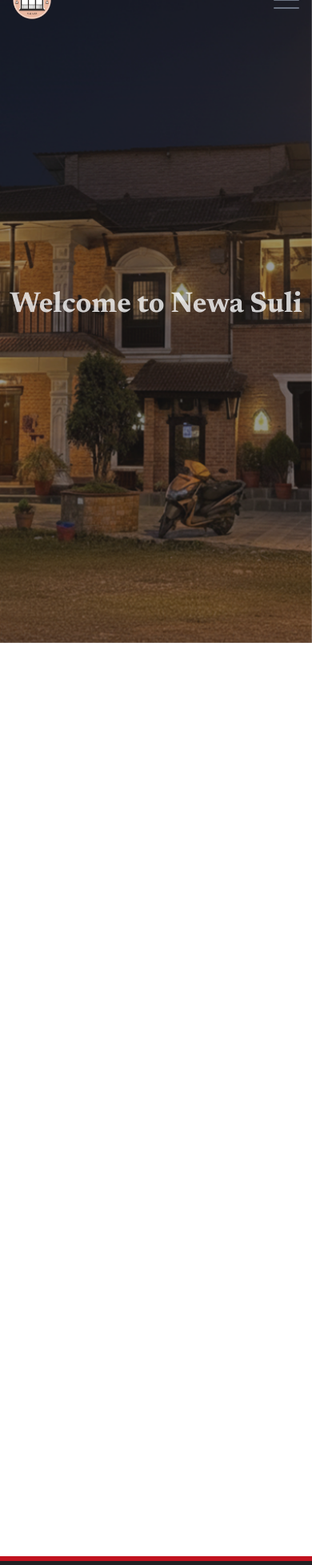
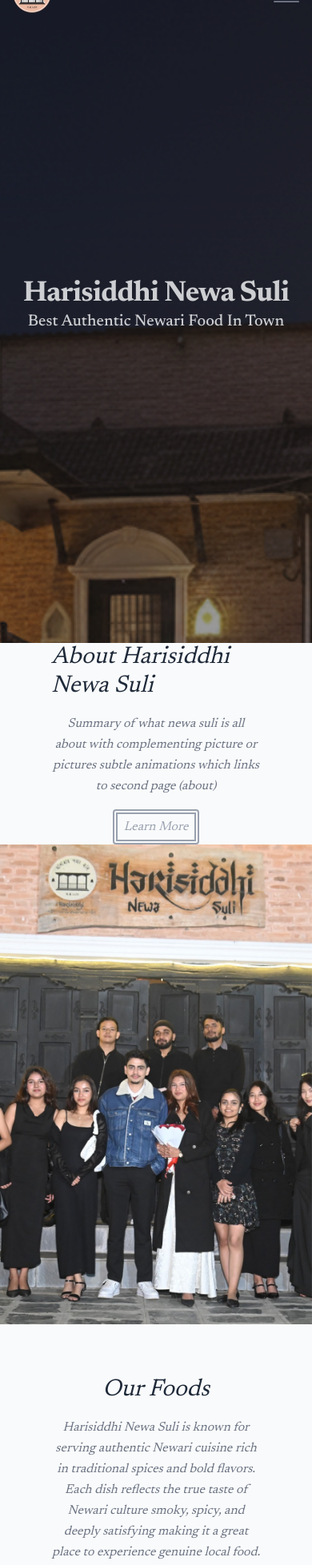
Before and after one commit to newasuli/newasuli-website, a Next.js app: page / in a window 390 px wide. Shown: the part 40-1997 px from the top of the page at 80% size. Built offline with nearby package versions, Linux system fonts and the light colour scheme.

Commit message:
Refactor footer layout, enhance navbar styling, and improve page animations

```diff
--- a/app/globals.css
+++ b/app/globals.css
@@ -5,6 +5,7 @@
   --foreground: #171717;
   --dark: #212123;
   --red: #c1121f;
+  --cream: #ECB9A4;
 }
 
 @theme inline {
@@ -12,6 +13,7 @@
   --color-foreground: var(--foreground);
   --color-dark: var(--dark);
   --color-red: var(--red);
+  --color-cream: var(--cream);
   --font-poppins: var(--font-poppins);
   --font-newsreader: var(--font-newsreader);
 }
@@ -35,7 +37,7 @@
   bottom: -2;
   height: 2px;
   width: 0;
-  background-color:white;
+  background-color:var(--dark);
   transition: all 0.3s ease;
 }
 
--- a/app/page.tsx
+++ b/app/page.tsx
@@ -1,130 +1,236 @@
 "use client";
+import { useRef } from "react";
+import Link from "next/link";
 import Image from "next/image";
 import about from "@/public/images/image1.jpg";
 import food from "@/public/images/image2.jpg";
-import { gsap } from "gsap";
-import { useLayoutEffect, useRef } from "react";
+import { IoIosArrowRoundForward } from "react-icons/io";
+import { FaDiamond } from "react-icons/fa6";
+import { motion, useScroll, useTransform } from "motion/react";
 
-import { ScrollTrigger } from "gsap/ScrollTrigger";
-import { useEffect } from "react";
+const DUMMY_RESTAURANT_REVIEWS = [
+  {
+    name: "Aarav Sharma",
+    comment:
+      "The food was absolutely delicious and full of flavor. The service was quick, and the staff was very friendly. I would definitely visit again.",
+  },
+  {
+    name: "Nisha Karki",
+    comment:
+      "Great ambiance and a cozy environment. The menu had plenty of options, and everything we ordered tasted fresh and well-prepared.",
+  },
+  {
+    name: "Rohan Thapa",
+    comment:
+      "Overall a wonderful experience. The portions were generous, prices were reasonable, and the quality of food exceeded my expectations.",
+  },
+];
 
 export default function Home() {
-     const containerRef = useRef(null);
+  const { scrollYProgress } = useScroll();
+  const scrollYProgressTransformValue = useTransform(
+    scrollYProgress,
+    [0, 1],
+    [1, 2],
+  );
+  const container1Ref = useRef(null);
+  const container2Ref = useRef(null);
+  // useLayoutEffect(() => {
+  //   gsap.registerPlugin(ScrollTrigger);
+  //   const ctx = gsap.context(() => {
+  //     gsap
+  //       .timeline({
+  //         scrollTrigger: {
+  //           trigger: "#heroSection1",
+  //           start: "top 80%",
+  //           end: "bottom -5%",
+  //           toggleActions: "play reverse play reverse",
+  //         },
+  //       })
+  //       .from("#green", { x: -300, opacity: 0, duration: 0.6 })
+  //       .from("#blue", { x: 300, opacity: 0, duration: 0.6 }, "-=0.4");
 
-useLayoutEffect(() => {
-  gsap.registerPlugin(ScrollTrigger);
-const ctx=gsap.context(()=>{
+  //     gsap
+  //       .timeline({
+  //         scrollTrigger: {
+  //           trigger: "#heroSection2",
+  //           start: "top 100%",
+  //           end: "bottom -5%",
+  //           toggleActions: "play reverse play reverse",
+  //         },
+  //       })
+  //       .from("#red", { duration: 0.6, x: -500, opacity: 0 })
+  //       .from("#yellow", { duration: 0.6, x: 500, opacity: 0 }, "-=0.5");
+  //   }, containerRef);
+  //   ScrollTrigger.refresh();
 
-    gsap.timeline({
-        scrollTrigger: {
-            trigger: "#heroSection1",
-            start: "top 80%",
-            end: "bottom -5%",
-            toggleActions: "play reverse play reverse"
-        },
-    })
-        .from("#green", { x: -500, opacity: 0, duration: 0.6 })
-        .from("#blue", { x: 500, opacity: 0, duration: 0.6 }, "-=0.4");
-
-    gsap.timeline({
-        scrollTrigger: {
-            trigger: "#heroSection2",
-            start: "top 100%",
-            end: "bottom -5%",
-            toggleActions: "play reverse play reverse"
-      },
-
-
-    })
-        .from('#red', { duration: 0.6, x: -500, opacity: 0 })
-        .from('#yellow', { duration: 0.6, x: 500, opacity: 0 }, "-=0.5");
-}, containerRef);
-    ScrollTrigger.refresh();
-
-
-    return () => ctx.revert();
-}, []);
-
+  //   return () => ctx.revert();
+  // }, []);
 
   return (
     <>
       <div className="h-full lg:h-screen relative">
         <section className="w-full h-full fixed inset-0 -z-10">
+          <motion.section
+            className="w-full h-full"
+            style={{ scale: scrollYProgressTransformValue, originY: 0 }}
+          >
             <Image
               src={"/images/home_bg.png"}
               alt="Newa Suli Restaurant"
               fill
               style={{ objectFit: "cover", objectPosition: "top" }}
             />
+          </motion.section>
         </section>
-        <section className="w-full h-full bg-black/20 flex items-center justify-center relative">
-          <h2 className="text-4xl lg:text-7xl text-gray-50/80 text-center font-newsreader font-bold sticky top-1/2 transform -translate-y-1/2">
-            Welcome to Newa Suli
+        <motion.section
+          initial={{ opacity: 0 }}
+          animate={{ opacity: 1 }}
+          transition={{ duration: 2, ease: "easeOut" }}
+          className="w-full h-full bg-black/20 flex items-center justify-center relative"
+        >
+          <div className="sticky top-1/2 transform -translate-y-1/2 px-4">
+            {/* <h3 className="text-2xl lg:text-4xl text-gray-50/80 text-center font-newsreader font-bold mb-4">
+              Welcome to
+            </h3> */}
+            <h2 className="text-4xl lg:text-7xl text-gray-50/80 text-center font-newsreader font-bold tracking-tight lg:tracking-wide">
+              Harisiddhi Newa Suli
             </h2>
-        </section>
+            <h3 className="text-gray-50/80 text-xl text-center font-newsreader font-medium">
+              Best Authentic Newari Food In Town
+            </h3>
           </div>
-      <section
-          ref={containerRef}
-          className="w-full min-h-screen bg-white px-8 py-16 overflow-hidden">
-        <div className="max-w-7xl mx-auto">
-          <div
-            className="grid grid-cols-1 md:grid-cols-2 gap-8 mb-16"
-            id="heroSection1"
-          >
-            <div
-              className="w-full aspect-square bg-gray-300 rounded-lg"
-              id="green"
-            >
+        </motion.section>
+      </div>
+      {/* <section className="w-full h-20 bg-red"></section> */}
+      <section className="w-full bg-gray-50 overflow-hidden">
+        <div className="h-3/4 flex flex-col-reverse lg:flex-row font-newsreader italic">
+          <div className="flex-1 min-h-[600px] flex gap-2 relative">
             <Image
               src={about}
               alt="About Newa Suli"
-                className="w-full h-full object-cover rounded-lg"
+              className="w-full object-cover"
             />
           </div>
-            <div className="flex items-center">
-              <div id="blue">
-                <p className="text-gray-700 text-lg font-light leading-relaxed">
+          <div
+            ref={container1Ref}
+            className="flex-1 flex flex-col justify-center"
+          >
+            <motion.div
+              initial={{ opacity: 0, y: 100 }}
+              whileInView={{ opacity: 1, y: 0 }}
+              transition={{ duration: 0.5, ease: "easeOut" }}
+              viewport={{
+                once: true,
+                amount: 0.1,
+                margin: "10px 0px -20px 0px",
+              }}
+              className="px-16 flex flex-col justify-center items-center"
+            >
+              <h3 className="text-gray-800 text-3xl mb-4 italic">
+                About Harisiddhi Newa Suli
+              </h3>
+              <p className="text-gray-500 text-base font-newsreader font-light italic leading-relaxed text-center">
                 Summary of what newa suli is all about with complementing
-                  picture or pictures subtle animations which links to second
-                  page (about)
+                picture or pictures subtle animations which links to second page
+                (about)
               </p>
+              <div className="border-2 border-gray-400 p-0.5 mt-4 has-hover:border-dark rounded-sm">
+                <Link
+                  href="/about"
+                  className="inline-flex items-center justify-center text-gray-400 border-2 border-gray-400 px-2 py-1 hover:bg-dark hover:text-white hover:border-dark"
+                >
+                  <span>Learn More</span>
+                  {/* <IoIosArrowRoundForward
+                      size={32}
+                      className="inline-block ml-0.5 text-xl p-0"
+                    /> */}
+                </Link>
+              </div>
+            </motion.div>
           </div>
         </div>
+        <div className="flex flex-wrap flex-col lg:flex-row">
+          <div
+            ref={container2Ref}
+            className="flex-1 flex flex-col justify-center"
+          >
+            <motion.div
+              initial={{ opacity: 0, y: 100 }}
+              whileInView={{ opacity: 1, y: 0 }}
+              transition={{ duration: 0.5, ease: "easeOut" }}
+              viewport={{
+                once: true,
+                amount: 0.1,
+                margin: "10px 0px -20px 0px",
+              }}
+              className="p-16 flex flex-col justify-center items-center"
+            >
+              <h3 className="text-gray-800 text-3xl font-newsreader mb-4 italic">
+                Our Foods
+              </h3>
+              <p className="text-gray-500 text-base font-newsreader font-light italic text-center leading-relaxed">
+                Harisiddhi Newa Suli is known for serving authentic Newari
+                cuisine rich in traditional spices and bold flavors. Each dish
+                reflects the true taste of Newari culture smoky, spicy, and
+                deeply satisfying making it a great place to experience genuine
+                local food.
+              </p>
+              <div className="border-2 border-gray-400 p-0.5 mt-4 has-hover:border-dark rounded-sm">
+                <Link
+                  href="/menu"
+                  className="inline-flex items-center justify-center text-gray-400 border-2 border-gray-400 px-2 py-1 hover:bg-dark hover:text-white hover:border-dark"
+                >
+                  <span>View Menu</span>
+                  {/* <IoIosArrowRoundForward
+                    size={32}
+                    className="inline-block ml-0.5 text-xl p-0"
+                  /> */}
+                </Link>
               </div>
-          <div
-            className="grid grid-cols-1 md:grid-cols-2 gap-8"
-            id="heroSection2"
-          >
-            <div className="flex items-center">
-              <div id="red">
-                <p className="text-gray-700 text-lg font-light italic leading-relaxed">
-                  brief summary of the foods newa suli offers with complementing
-                  picture or pictures with subtle animation. This links to third
-                  page food & drinks.
-                </p>
+            </motion.div>
           </div>
-            </div>
-            <div
-              className="w-full aspect-square bg-gray-300 rounded-lg"
-              id="yellow"
-            >
+          <div className="flex-1 min-h-[600px] rounded-lg relative">
             <Image
-                src={food}
+              src={"/images/newasuli_img_7.jpg"}
               alt="About Newa Suli"
-                className="w-full h-full object-cover rounded-lg"
+              fill
+              className="object-cover object-center"
             />
           </div>
         </div>
+      </section>
+      <section className="w-full bg-dark lg:py-16">
+        <div className="relative flex justify-center">
+          <motion.h3
+            initial={{ opacity: 0, y: 50 }}
+            whileInView={{ opacity: 1, y: 0 }}
+            transition={{ duration: 0.4, ease: "easeOut" }}
+            viewport={{ once: true, margin: "10px 0px -30px 0px" }}
+            className="font-newsreader font-medium italic text-4xl text-center text-gray-50 z-10 bg-dark px-2"
+          >
+            Our Gallery
+          </motion.h3>
+          <div className="absolute left-1/2 top-1/2 transform -translate-x-1/2 -translate-y-1/2">
+            {/* <FaDiamond size={10} color="gray" />
+              <div className="w-60 h-0.5 bg-gray-400"></div>
+              <FaDiamond size={10} color="gray" /> */}
+            <Image
+              src={"/images/title_underline.png"}
+              alt=""
+              width={420}
+              height={10}
+              className="-translate-x-2 invert"
+            />
           </div>
-      </section>
-      <section className="w-full bg-dark border-y-6 border-red py-16 flex flex-col items-center gap-2">
-        <section className="w-full grid grid-cols-2 grid-rows-4 lg:grid-cols-4 lg:grid-rows-2 gap-2 h-[600]">
+        </div>
+        <section className="w-full grid grid-cols-2 grid-rows-4 gap-1 lg:grid-cols-4 lg:grid-rows-2 lg:gap-2 h-[600] mt-8">
           <div className="bg-gray-400 relative col-span-2 row-span-2 overflow-hidden cursor-pointer">
             <Image
               src={"/images/newasuli_img_1.jpg"}
               alt=""
               fill
-              className="object-cover object-center hover:scale-105 transition-transform duration-2000 ease-out"
+              className="object-cover object-center hover:scale-105 transition-all duration-800 ease-out"
             />
           </div>
           <div className="bg-gray-400 relative overflow-hidden cursor-pointer">
@@ -132,7 +238,7 @@
               src={"/images/newasuli_img_2.jpg"}
               alt=""
               fill
-              className="object-cover object-center hover:scale-105 transition-transform duration-800 ease-out"
+              className="object-cover object-center hover:scale-105 transition-all duration-800 ease-out"
             />
           </div>
           <div className="bg-gray-400 relative overflow-hidden cursor-pointer">
@@ -161,8 +267,57 @@
           </div>
         </section>
       </section>
-      <section className="w-full h-screen bg-white"></section>
-      <div className="bg-gray-100">
+      <section className="w-full bg-gray-50 px-8 py-16">
+        <div className="relative flex justify-center">
+          <motion.h3
+            initial={{ opacity: 0, y: 50 }}
+            whileInView={{ opacity: 1, y: 0 }}
+            transition={{ duration: 0.4, ease: "easeOut" }}
+            viewport={{ once: true, margin: "10px 0px -30px 0px" }}
+            className="font-newsreader font-medium italic text-4xl text-center text-gray-800"
+          >
+            Our Reviews
+          </motion.h3>
+          <div className="absolute left-1/2 top-1/2 transform -translate-x-1/2 -translate-y-1">
+            {/* <FaDiamond size={10} color="gray" />
+              <div className="w-60 h-0.5 bg-gray-400"></div>
+              <FaDiamond size={10} color="gray" /> */}
+            <Image
+              src={"/images/title_underline.png"}
+              alt=""
+              width={400}
+              height={10}
+              className="-translate-x-2"
+            />
+          </div>
+        </div>
+        <div className="flex flex-col items-center gap-4 font-newsreader italic lg:flex-row mt-16">
+          {DUMMY_RESTAURANT_REVIEWS.map((review, index) => (
+            <motion.div
+              key={index}
+              initial={{ opacity: 0, y: 50 }}
+              whileInView={{ opacity: 1, y: 0 }}
+              transition={{
+                duration: 0.4,
+                ease: "easeOut",
+                delay: index * 0.4,
+              }}
+              viewport={{ once: true, margin: "10px 0px -100px 0px" }}
+              className="flex-1"
+            >
+              <div className="max-w-3xl mx-auto py-6 bg-white px-12 lg:py-18 rounded-lg shadow-sm">
+                <p className="text-gray-600 text-base mb-4 before:absolute before:content-['“'] before:text-7xl before:text-gray-400/50 before:-top-6 before:-left-8 relative">
+                  {review.comment}
+                </p>
+                <h4 className="text-gray-800 font-medium text-lg before:content-['—'] before:mr-2 before:text-gray-400 before:font-normal before:text-xl relative">
+                  {review.name}
+                </h4>
+              </div>
+            </motion.div>
+          ))}
+        </div>
+      </section>
+      <div>
         <iframe
           src="https://www.google.com/maps/embed?pb=!1m18!1m12!1m3!1d3534.724530092683!2d85.33673557617271!3d27.633047028763382!2m3!1f0!2f0!3f0!3m2!1i1024!2i768!4f13.1!3m3!1m2!1s0x39eb1738dc92c46f%3A0xac25e0e6e6e8c67e!2sHarisiddhi%20Newa%20Suli!5e0!3m2!1sen!2snp!4v1765278955274!5m2!1sen!2snp"
           allowFullScreen
--- a/components/navbar.tsx
+++ b/components/navbar.tsx
@@ -21,7 +21,7 @@
     }
   }, [showMobileNav]);
   return (
-    <header className="w-full flex justify-between items-center px-4 md:px-12 lg:px-16 py-4 absolute top-0 left-0 right-0">
+    <header className="w-full flex justify-between items-center px-4 md:px-12 lg:px-16 py-2 absolute top-0 left-0 right-0">
       <Link href="/">
         <div className="relative z-10 w-12 h-12 sm:w-16 sm:h-16 md:w-20 md:h-20 lg:w-24 lg:h-24">
           <Image
```
Also changed, not shown: components/Footer.tsx (+18 -16 lines). Lines whose indentation alone changed are shown as unchanged.
